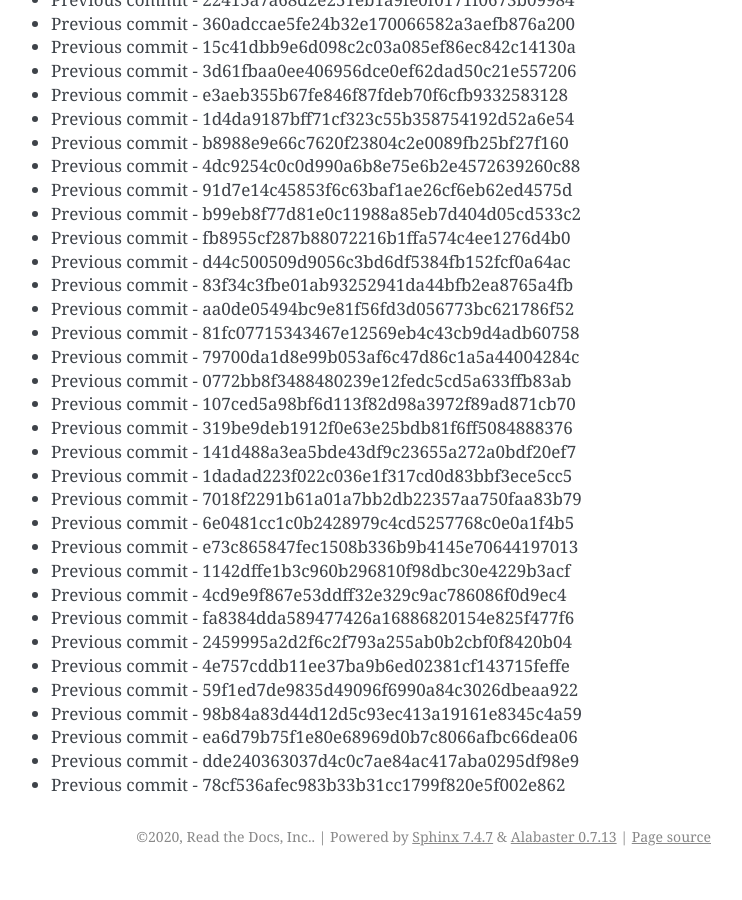
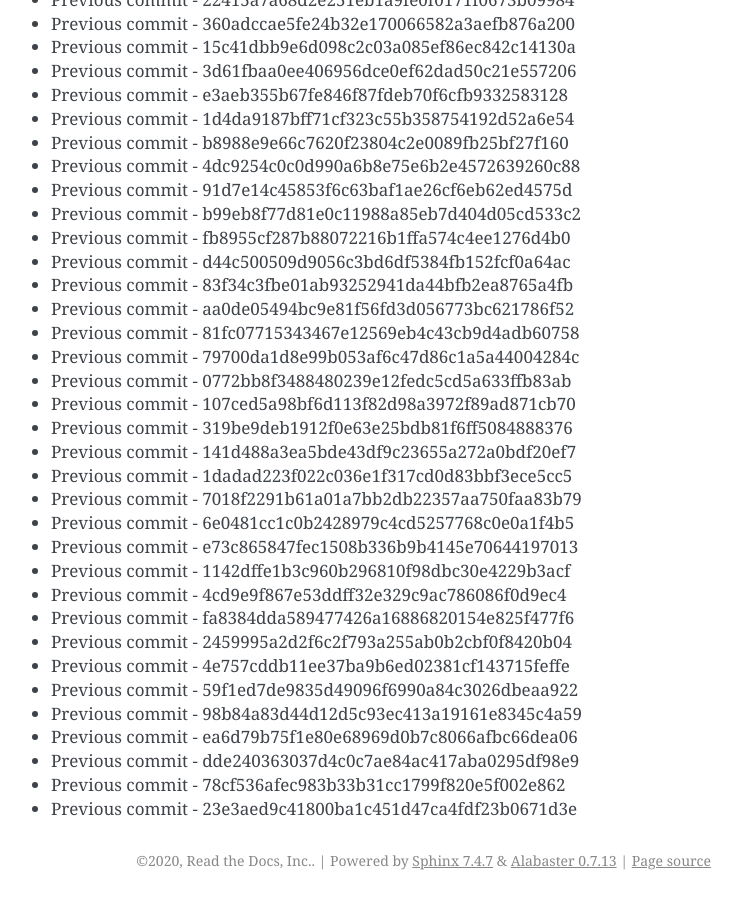
Before and after one commit to readthedocs/rtd-git-stresstest, a Sphinx documentation site: the page built from docs/updates.rst, in a window 1280 px wide and 900 px high, scrolled down 50772 px. Shown: the whole window, without its empty margins (399-1141 px from the left). Built offline with Sphinx 7.4.7, drawn with Linux system fonts in a browser that asks for light colours; before the commit the page ends 51648 px from its top, so only the background shows below that.

Commit message:
Generating commit from previous: 23e3aed9c41800ba1c451d47ca4fdf23b0671d3e

```diff
--- a/docs/updates.rst
+++ b/docs/updates.rst
@@ -2165,3 +2165,4 @@ It can be tested for any performance characteristics.
 * Previous commit - ea6d79b75f1e80e68969d0b7c8066afbc66dea06
 * Previous commit - dde240363037d4c0c7ae84ac417aba0295df98e9
 * Previous commit - 78cf536afec983b33b31cc1799f820e5f002e862
+* Previous commit - 23e3aed9c41800ba1c451d47ca4fdf23b0671d3e
```
